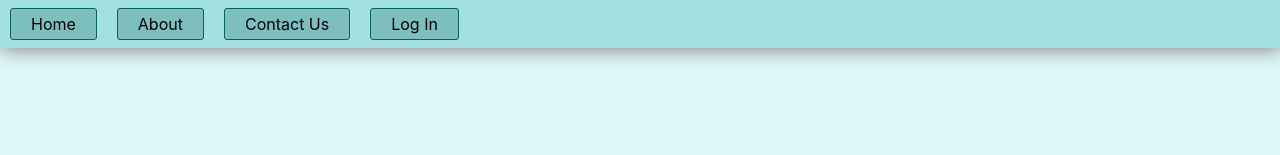
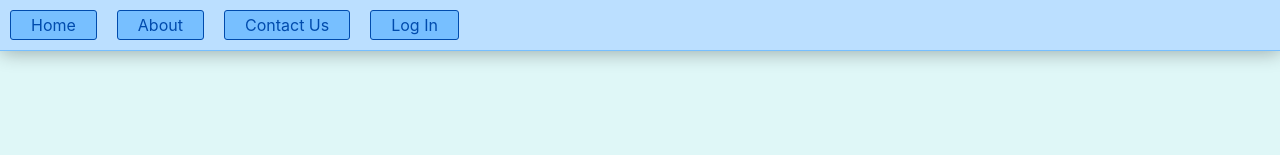
Before and after one commit to Sohaib-Ahmed21/gdsc_nust_task, a React (Create React App) app: page / in a window 1280 px wide. Shown: the top 155 px of the page. Built offline with nearby package versions, Linux system fonts and the light colour scheme; no server answers.

Commit message:
styling the navbar

```diff
--- a/src/index.css
+++ b/src/index.css
@@ -16,6 +16,12 @@ code {
   margin: 0;
   padding: 0;
 }
+:root {
+  --vlight: rgb(187, 223, 255);
+  --light: rgb(187, 223, 255);
+  --medium: rgb(119, 191, 255);
+  --dark: #004bad;
+}
 
 /* MY UTILITIES */
 .flex-col {
--- a/src/styles/navbar.css
+++ b/src/styles/navbar.css
@@ -1,17 +1,19 @@
 nav {
-	background-color: rgb(163, 224, 224);
+	background-color: var(--light);
 	position: fixed;
 	width: 100%;
-	box-shadow: 1px 1px 20px rgb(123, 123, 123);
+	box-shadow: 1px 1px 20px rgba(0, 0, 0, 0.333);
+	border-bottom: 1px solid var(--medium);
 }
 .nav-item {
-	margin: 8px 10px;
-	padding: 5px 20px;
-	background-color: rgb(125, 190, 190);
+	margin: 10px 10px;
+	padding: 4px 20px;
+	background-color: var(--medium);
 	border-radius: 3px;
 	text-align: center;
 	cursor: pointer;
-	border: 1px solid rgb(7, 98, 98);
+	border: 0.5px solid var(--dark);
+	color: var(--dark);
 }
 .nav-item:hover {
 	background-color: rgb(91, 180, 180);
```
